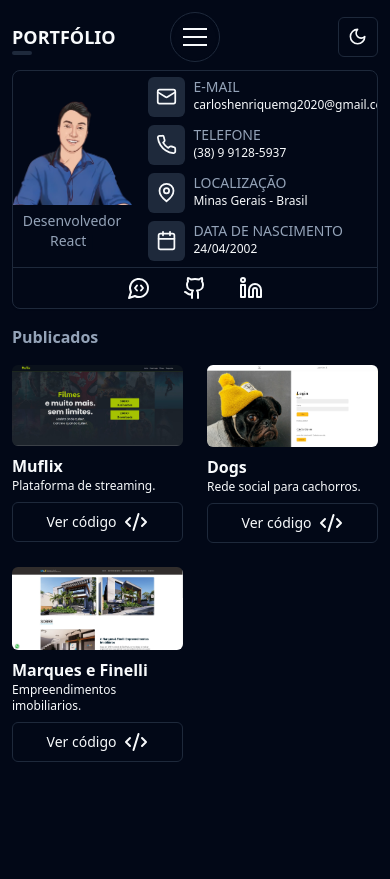
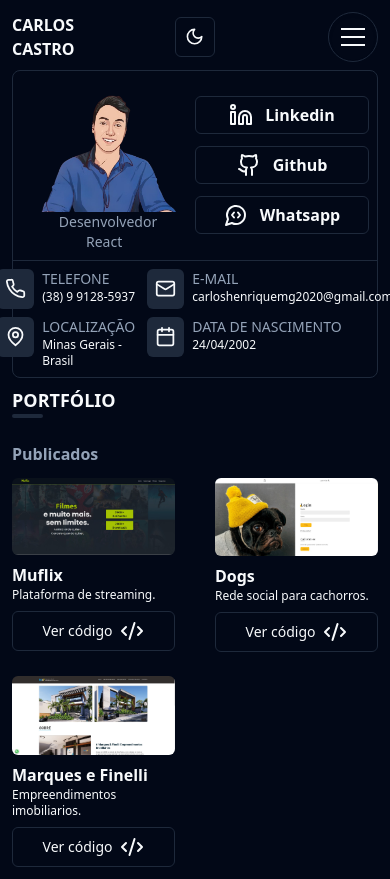
Before and after one commit to Carlos-Castro11/portfolio, a React (Vite) app: page / in a window 390 px wide. Before the commit the page ends 844 px from the top, so only its background shows below. Built offline with nearby package versions, Linux system fonts and the light colour scheme.

Commit message:
Add new hero mobile

```diff
--- a/src/components/header.tsx
+++ b/src/components/header.tsx
@@ -1,5 +1,3 @@
-import { useLocation } from 'react-router-dom'
-
 import useMedia from '@/hooks/useMedia'
 
 import { Nav } from './nav/nav'
@@ -7,43 +5,30 @@ import { NavMobile } from './nav/nav-mobile'
 import { ThemeToggle } from './theme/theme-toggle'
 import { TitlePage } from './title-page'
 
-interface AppPagesProps {
-  route: string
-  title: string
-}
-
-const AppPages: AppPagesProps[] = [
-  {
-    route: '/',
-    title: 'Portfólio',
-  },
-  {
-    route: '/about',
-    title: 'Sobre',
-  },
-  {
-    route: '/resume',
-    title: 'Currículo',
-  },
-  {
-    route: '/contact',
-    title: 'Contato',
-  },
-]
-
 export function Header() {
   const isMobile = useMedia('(max-width: 550px)')
-  const { pathname } = useLocation()
-
-  const page = AppPages.find((page) => page.route === pathname)
 
   return (
-    <header className="grid grid-cols-3 items-center justify-center">
-      <TitlePage title={page!.title} />
-      {isMobile ? <NavMobile /> : <Nav />}
-      <div className="justify-self-end">
-        <ThemeToggle />
-      </div>
-    </header>
+    <>
+      {isMobile ? (
+        <header className="grid grid-cols-3 items-center justify-center">
+          <h1 className="font-bold uppercase">Carlos Castro</h1>
+          <div className="justify-self-center">
+            <ThemeToggle />
+          </div>
+          <div className="justify-self-end">
+            <NavMobile />
+          </div>
+        </header>
+      ) : (
+        <header className="grid grid-cols-3 items-center justify-center">
+          <TitlePage title={'Carlos Castro'} />
+          <Nav />
+          <div className="justify-self-end">
+            <ThemeToggle />
+          </div>
+        </header>
+      )}
+    </>
   )
 }
--- /dev/null
+++ b/src/components/hero-mobile/hero-link-mobile.tsx
@@ -0,0 +1,22 @@
+import { ReactNode } from 'react'
+import { Link } from 'react-router-dom'
+
+interface HeroLinkMobileProps {
+  text: string
+  icon: ReactNode
+}
+
+export function HeroLinkMobile({ icon, text }: HeroLinkMobileProps) {
+  return (
+    <>
+      <Link
+        to={'https://google.com'}
+        target="_blank"
+        className="flex bg-card justify-center gap-3 rounded-md border py-1.5 max-w-[200px]"
+      >
+        {icon}
+        <span className="font-semibold">{text}</span>
+      </Link>
+    </>
+  )
+}
--- a/src/components/hero-mobile/hero-mobile.tsx
+++ b/src/components/hero-mobile/hero-mobile.tsx
@@ -11,9 +11,9 @@ import { Cursor, useTypewriter } from 'react-simple-typewriter'
 
 import perfil from '../../assets/images/perfil.png'
 import { HeroItem } from '../hero/hero-item'
-import { HeroLink } from '../hero/hero-link'
-import { Card, CardDescription, CardHeader } from '../ui/card'
+import { Card, CardDescription } from '../ui/card'
 import { Separator } from '../ui/separator'
+import { HeroLinkMobile } from './hero-link-mobile'
 
 export function HeroMobile() {
   const [text] = useTypewriter({
@@ -23,25 +23,32 @@ export function HeroMobile() {
   })
 
   return (
-    <Card className="my-2 overflow-hidden">
-      <div className="flex gap-[0.5px] justify-center">
-        <CardHeader className="">
-          <img className="sm:max-w-[160px] max-w-[120px]" src={perfil} alt="" />
-          <CardDescription className="flex flex-col justify-center text-center">
+    <Card className="my-2">
+      <div className="flex justify-center p-2">
+        <div className="flex-1 grid text-center">
+          <img
+            className="sm:max-w-[160px] max-w-[135px] justify-self-center"
+            src={perfil}
+            alt=""
+          />
+          <CardDescription className="">
             Desenvolvedor
             <div>
               {text}
               <Cursor />
             </div>
           </CardDescription>
-        </CardHeader>
-        <div className="flex items-center">
+        </div>
+        <div className="flex flex-col flex-1 gap-3 place-content-center">
+          <HeroLinkMobile icon={<LinkedinIcon />} text="Linkedin" />
+          <HeroLinkMobile icon={<GithubIcon />} text="Github" />
+          <HeroLinkMobile icon={<MessageCircleCodeIcon />} text="Whatsapp" />
+        </div>
+      </div>
+      <Separator />
+      <div className="flex items-center justify-center py-2">
+        <div className="flex gap-3">
           <div className="space-y-2">
-            <HeroItem
-              icon={<Mail size={21} />}
-              fieldValue="carloshenriquemg2020@gmail.com"
-              fieldName="E-mail"
-            />
             <HeroItem
               icon={<Phone size={21} />}
               fieldValue="(38) 9 9128-5937"
@@ -52,6 +59,13 @@ export function HeroMobile() {
               fieldValue="Minas Gerais - Brasil"
               fieldName="Localização"
             />
+          </div>
+          <div className="space-y-2 justify-self-start">
+            <HeroItem
+              icon={<Mail size={21} />}
+              fieldValue="carloshenriquemg2020@gmail.com"
+              fieldName="E-mail"
+            />
             <HeroItem
               icon={<Calendar size={21} />}
               fieldValue="24/04/2002"
@@ -60,12 +74,6 @@ export function HeroMobile() {
           </div>
         </div>
       </div>
-      <Separator />
-      <div className="flex justify-center">
-        <HeroLink icon={<MessageCircleCodeIcon />} />
-        <HeroLink icon={<GithubIcon />} />
-        <HeroLink icon={<LinkedinIcon />} />
-      </div>
     </Card>
   )
 }
--- a/src/components/nav/nav-mobile.tsx
+++ b/src/components/nav/nav-mobile.tsx
@@ -19,7 +19,8 @@ export function NavMobile() {
       />
       <nav
         className={`absolute bg-primary-foreground p-2 z-10 border rounded-md left-0 top-16 w-full
-            transition-all duration-300 opacity-0 translate-y-[20%] ${isMenuMobileActive && 'translate-y-0 opacity-100'}
+            transition-all duration-300 opacity-0 translate-y-[20%] invisible
+            ${isMenuMobileActive && '!translate-y-0 !opacity-100 !visible'}
             `}
       >
         <ul className="space-y-2">
--- a/src/components/project.tsx
+++ b/src/components/project.tsx
@@ -17,15 +17,15 @@ export function Project({
   description,
 }: ProjectProps) {
   return (
-    <div className="flex flex-col gap-2 ">
+    <div className="flex flex-col gap-2 max-w-[415px]">
       <Link
-        className="group relative overflow-hidden"
+        className="group relative overflow-hidden rounded-md"
         to={'https://google.com'}
         target="_blank"
       >
-        <div className="absolute bottom-0 left-0 z-10 h-full w-full bg-muted opacity-0 transition-all duration-200 group-hover:opacity-80" />
+        <div className="absolute bottom-0 left-0 z-10 h-full w-full bg-muted opacity-0 transition-all duration-200 group-hover:opacity-80 rounded-md" />
         <img
-          className={`rounded-md transition-all duration-200 group-hover:scale-125 `}
+          className={`transition-all duration-200 group-hover:scale-125 `}
           src={image}
           alt=""
         />
--- a/src/components/title-page.tsx
+++ b/src/components/title-page.tsx
@@ -10,7 +10,7 @@ export function TitlePage({ title }: TitlePageProps) {
         md:text-2xl
         lg:text-3xl
         font-bold uppercase after:absolute after:-bottom-1 after:left-0
-        after:h-[4px] after:w-1/6 after:rounded-md after:bg-muted`}
+        after:h-[4px] after:w-1/12 after:rounded-md after:bg-muted`}
     >
       {title}
     </h1>
--- a/src/pages/_layouts/app.tsx
+++ b/src/pages/_layouts/app.tsx
@@ -1,15 +1,45 @@
-import { Outlet } from 'react-router-dom'
+import { Outlet, useLocation } from 'react-router-dom'
 
 import { Header } from '@/components/header'
 import { Hero } from '@/components/hero/hero'
 import { HeroMobile } from '@/components/hero-mobile/hero-mobile'
 import useMedia from '@/hooks/useMedia'
 
+import { TitlePage } from '../../components/title-page'
+
+interface AppPagesProps {
+  route: string
+  title: string
+}
+
+const AppPages: AppPagesProps[] = [
+  {
+    route: '/',
+    title: 'Portfólio',
+  },
+  {
+    route: '/about',
+    title: 'Sobre',
+  },
+  {
+    route: '/resume',
+    title: 'Currículo',
+  },
+  {
+    route: '/contact',
+    title: 'Contato',
+  },
+]
+
 export function AppLayout() {
+  const { pathname } = useLocation()
+  const page = AppPages.find((page) => page.route === pathname)
   const isDesktopLayout = useMedia('(min-width: 1024px)')
+
   return (
     <>
       {isDesktopLayout ? (
+        <>
           <div className="container lg:flex lg:gap-4 antialiased lg:my-5">
             <div>
               <Hero />
@@ -19,10 +49,12 @@ export function AppLayout() {
               <Outlet />
             </div>
           </div>
+        </>
       ) : (
         <div className="antialiased m-3 sm:m-4">
           <Header />
           <HeroMobile />
+          <TitlePage title={page!.title} />
           <Outlet />
         </div>
       )}
--- a/src/pages/app/about.tsx
+++ b/src/pages/app/about.tsx
@@ -4,7 +4,7 @@ import { AboutCard } from '@/components/about-card'
 
 export function About() {
   return (
-    <div className="space-y-7 mt-7">
+    <div className="space-y-7 mt-7 lg:container">
       <Helmet title="Sobre" />
       <div>
         <h2 className="font-semibold text-muted-foreground">Sobre mim</h2>
--- a/src/pages/app/portfolio.tsx
+++ b/src/pages/app/portfolio.tsx
@@ -3,9 +3,9 @@ import { PROJECTS } from '@/db'
 
 export function Portfolio() {
   return (
-    <>
-      <h1 className="my-4 font-semibold text-muted-foreground">Publicados</h1>
-      <div className="grid grid-cols-2 gap-6">
+    <div className="flex justify-center flex-col mt-7 gap-3 lg:container">
+      <h3 className="font-semibold text-muted-foreground">Publicados</h3>
+      <div className="grid grid-cols-2 gap-y-6 gap-x-10">
         {PROJECTS.map((project) => {
           return (
             <Project
@@ -18,6 +18,6 @@ export function Portfolio() {
           )
         })}
       </div>
-    </>
+    </div>
   )
 }
```
Lines whose indentation alone changed are shown as unchanged.
